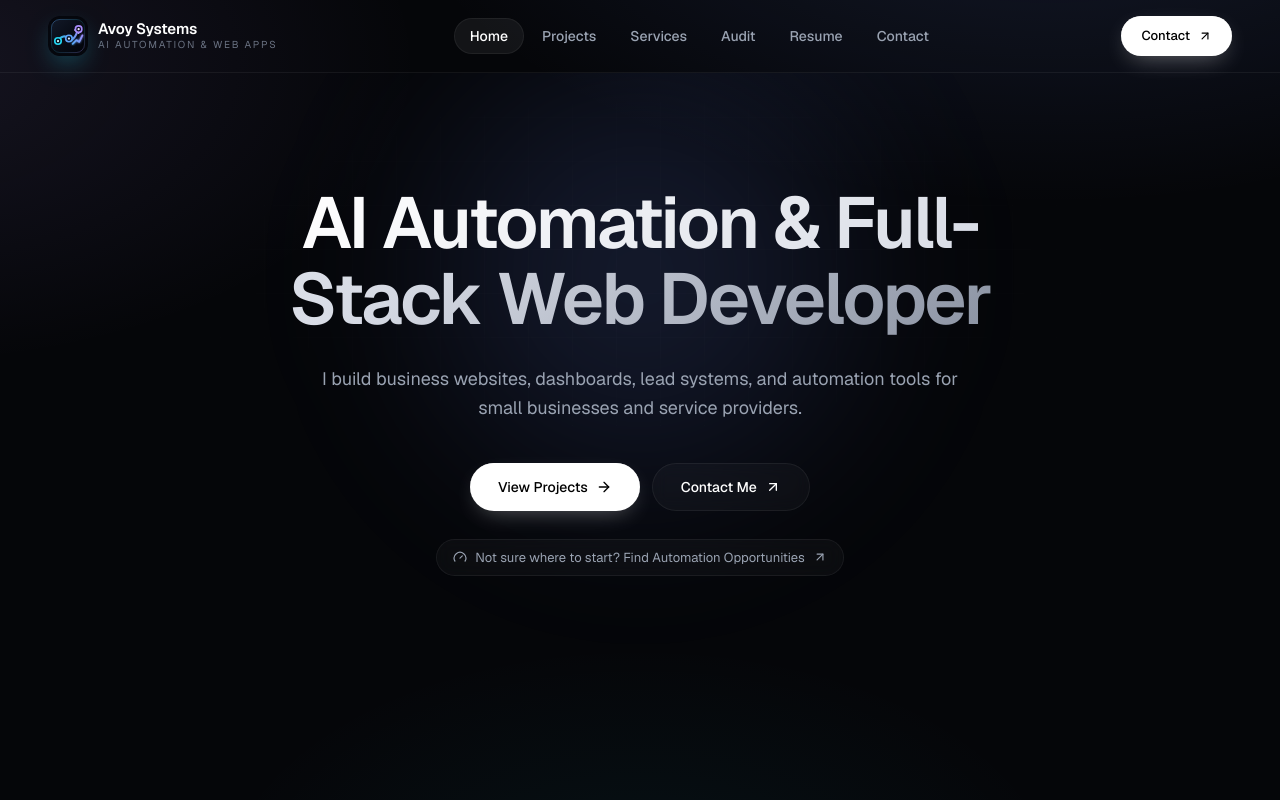
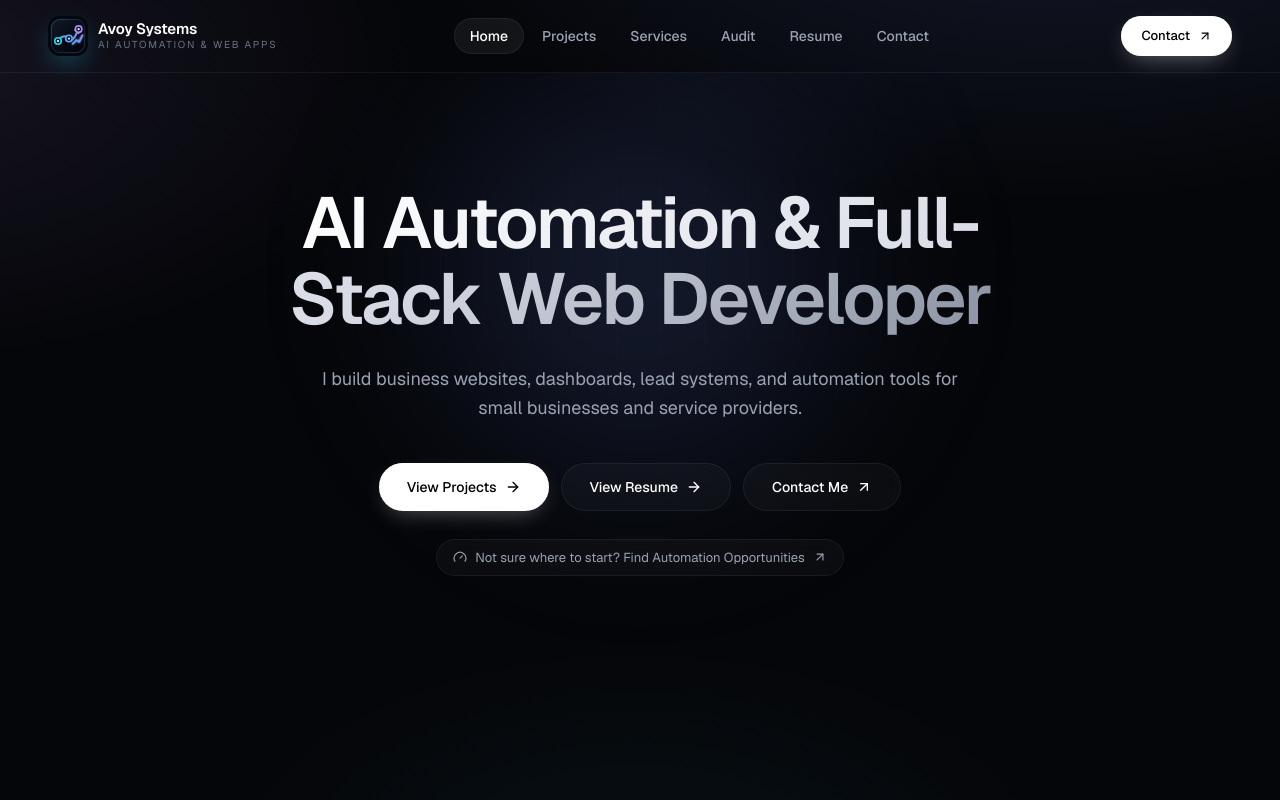
Before and after one commit to Avoy22/avoy-portfolio, a Next.js app: page / in a window 1280 px wide. Shown: the top 800 px of the page. Built offline with nearby package versions, Linux system fonts and the light colour scheme.

Commit message:
Add resume page and hero resume CTA

```diff
--- a/src/app/projects/[slug]/page.tsx
+++ b/src/app/projects/[slug]/page.tsx
@@ -131,7 +131,7 @@ export default async function ProjectCaseStudyPage({
           <Container>
             <div
               className={cn(
-                "relative aspect-16/9 overflow-hidden rounded-3xl border border-white/8 bg-linear-to-br shadow-[0_24px_70px_-32px_rgba(0,0,0,0.75)]",
+                "relative aspect-video overflow-hidden rounded-3xl border border-white/8 bg-linear-to-br shadow-[0_24px_70px_-32px_rgba(0,0,0,0.75)]",
                 project.cover
               )}
             >
--- a/src/components/home/Hero.tsx
+++ b/src/components/home/Hero.tsx
@@ -54,6 +54,13 @@ export function Hero() {
               <ArrowRight className="h-4 w-4 transition-transform group-hover:translate-x-0.5" />
             </Link>
             <Link
+              href="/resume"
+              className="group inline-flex h-12 items-center justify-center gap-2 rounded-full border border-white/15 bg-white/3 px-7 text-sm font-medium text-white backdrop-blur transition hover:border-white/30 hover:bg-white/6"
+            >
+              View Resume
+              <ArrowRight className="h-4 w-4 transition-transform group-hover:translate-x-0.5" />
+            </Link>
+            <Link
               href="/contact"
               className="group inline-flex h-12 items-center justify-center gap-2 rounded-full border border-white/15 bg-white/3 px-7 text-sm font-medium text-white backdrop-blur transition hover:border-white/30 hover:bg-white/6"
             >
--- a/src/components/ui/Button.tsx
+++ b/src/components/ui/Button.tsx
@@ -65,7 +65,7 @@ export function Button(props: ButtonProps) {
       {(variant === "primary" || variant === "gradient") && (
         <span
           aria-hidden
-          className="pointer-events-none absolute inset-0 -z-0 overflow-hidden rounded-full"
+          className="pointer-events-none absolute inset-0 z-0 overflow-hidden rounded-full"
         >
           <span className="absolute inset-y-0 left-0 w-[40%] -translate-x-full bg-linear-to-r from-transparent via-white/35 to-transparent opacity-0 transition-all duration-700 ease-out group-hover/btn:translate-x-[260%] group-hover/btn:opacity-100" />
         </span>
```
